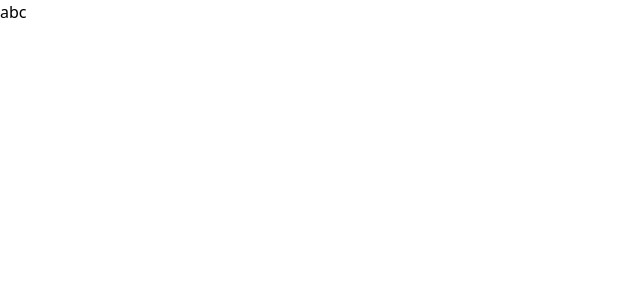
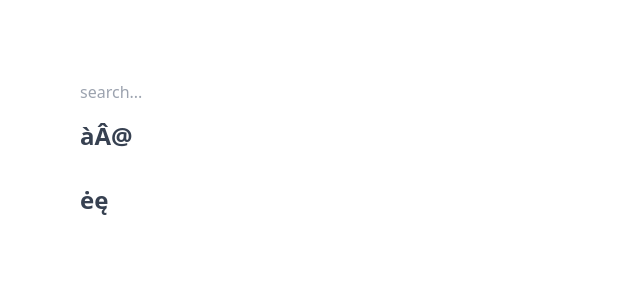
Before and after one commit to navs-github/navs-unicodes, a React (Create React App) app: page / in a window 1280 px wide. Shown: the top 300 px of the page, without its empty margins (0-640 px from the left). Built offline with nearby package versions, Linux system fonts and the light colour scheme.

Commit message:
added live search bar

```diff
--- a/src/App.js
+++ b/src/App.js
@@ -1,8 +1,30 @@
+import { useState } from 'react';
+
+let unicodes = [
+  { name: 'A', unicode: ['à', 'Â', '@'] },
+  { name: 'E', unicode: ['ė', 'ę'] }
+]
+
 
 function App() {
+
+  const [searchTerm, setSearchTerm] = useState('');
   return (
-    <div className="App">
-      abc
+    <div className="App flex flex-col items-baseline p-20">
+      <input
+        type="text"
+        placeholder="search..."
+        onChange={(event) => { setSearchTerm(event.target.value); }} />
+      {unicodes.filter((val) => {
+        if (setSearchTerm == "") {
+          return val
+        }
+        else if (val.name.toLowerCase().includes(searchTerm.toLowerCase())) {
+          return val
+        }
+      }).map((val, key) => {
+        return <div className="py-4 text-2xl font-bold text-gray-700">{val.unicode}</div>
+      })}
     </div>
   );
 }
```
Also changed, not shown: 2 other files (tests, documents, lock files or other folders).
